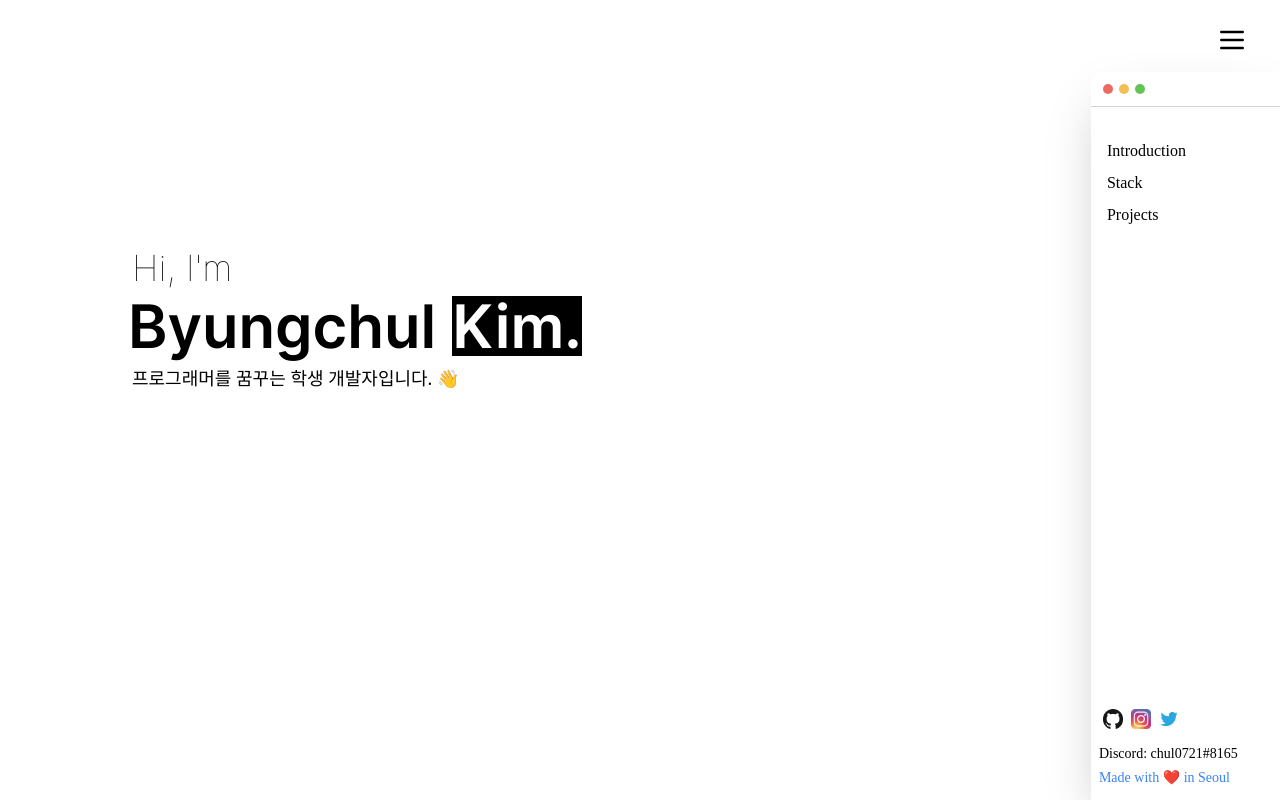
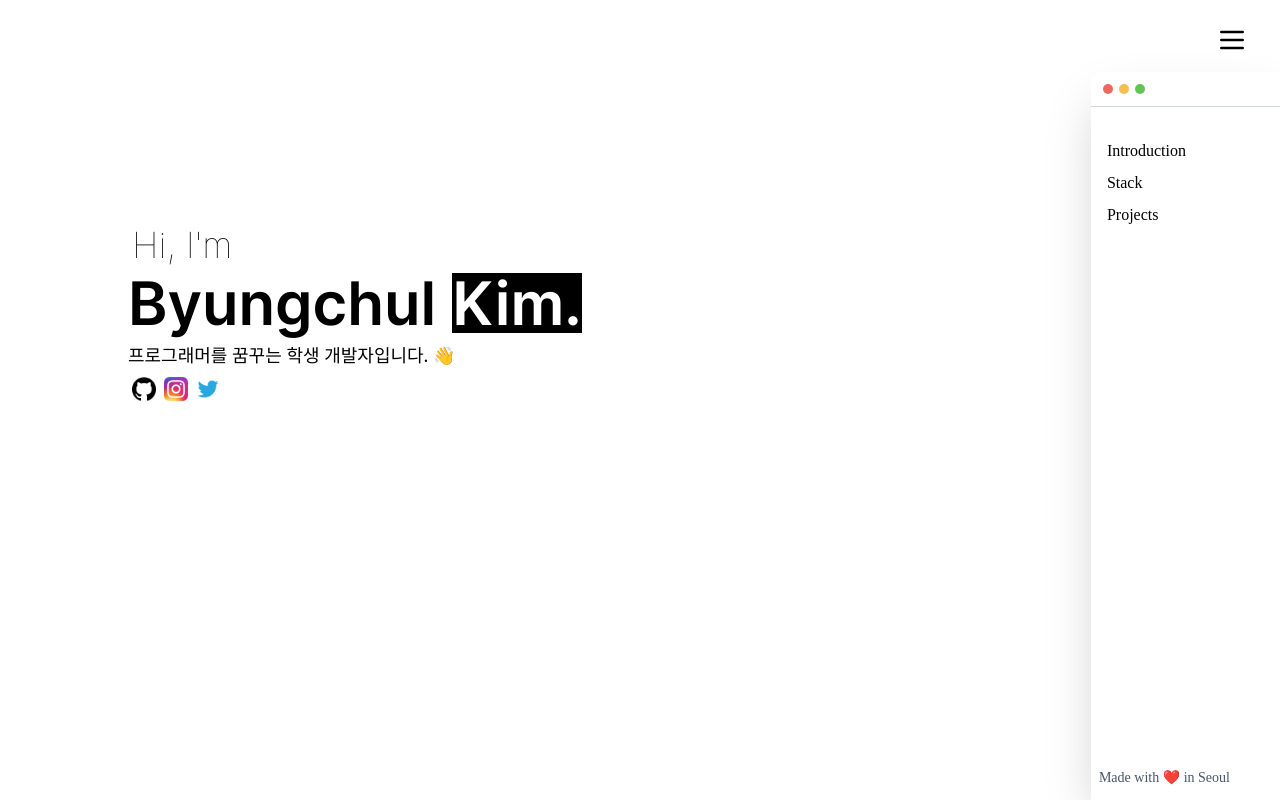
Before and after one commit to KimJinwoo2198/portfolio, a Next.js app: page / in a window 1280 px wide. Both pictures are taken after a click on the button 1232 px from the left and 40 px from the top of the page. Shown: the top 800 px of the page. Built offline with nearby package versions, Linux system fonts and the light colour scheme.

Commit message:
feat: add transition animations

```diff
--- a/components/Header.tsx
+++ b/components/Header.tsx
@@ -74,31 +74,10 @@ const Header: FC = () => {
                   <Link href="#stack">Stack</Link>
                   <Link href="#projects">Projects</Link>
 
-                  <div className="absolute bottom-3 text-sm left-2 font-inter_medium text-blue-500 hover:text-blue-300">
+                  <div className="absolute bottom-3 text-sm left-2 font-inter_medium text-slate-600 hover:text-slate-400">
                     <Link href="https://github.com/chul0721/portfolio">
                       <a target="_blank">Made with ❤️ in Seoul</a>
                     </Link>
-                  </div>
-                  <div className="flex absolute bottom-16 left-3 space-x-2">
-                    {Object.entries(socialLinks).map(([_, socialLink]) => (
-                      <div key={socialLink.src} className="flex">
-                        <Link href={socialLink.href}>
-                          <a target="_blank" rel="noreferrer">
-                            <div className="cursor-pointer hover:opacity-60 w-5">
-                              <Image
-                                src={`/img/${socialLink.src}`}
-                                alt="SNS Links"
-                                width="100%"
-                                height="100%"
-                              />
-                            </div>
-                          </a>
-                        </Link>
-                      </div>
-                    ))}
-                  </div>
-                  <div className="flex absolute bottom-9 left-2 text-sm font-inter_medium">
-                    Discord: chul0721#8165
                   </div>
                 </div>
               </motion.div>
--- a/components/ProjectCard.tsx
+++ b/components/ProjectCard.tsx
@@ -5,13 +5,14 @@ import Link from 'next/link'
 import Image from 'next/image'
 
 const ProjectCard: FC<projectCardProps> = (props) => {
-  const [isHovered, setIsHovered] = useState(false)
+  const [isHovered, setHovered] = useState(false)
 
   const checkHovered = () => {
-    setIsHovered(!isHovered)
+    setHovered(!isHovered)
   }
 
   return (
+    <div className="transition ease-in hover:scale-105">
       <Link href={props.href}>
         <a target="_blank">
           <motion.div
@@ -53,6 +54,7 @@ const ProjectCard: FC<projectCardProps> = (props) => {
                 {props.desc}
               </div>
             </div>
+
             <Image
               src={`/img/${props.src}`}
               className={
@@ -66,6 +68,7 @@ const ProjectCard: FC<projectCardProps> = (props) => {
           </motion.div>
         </a>
       </Link>
+    </div>
   )
 }
 
--- a/components/SkillCard.tsx
+++ b/components/SkillCard.tsx
@@ -1,16 +1,17 @@
 import { FC, useState } from 'react'
-import { motion } from 'framer-motion'
+import { AnimatePresence, motion } from 'framer-motion'
 import Image from 'next/image'
 import skillCardProps from '../typings/skillCardProps'
 
 const SkillCard: FC<skillCardProps> = (props) => {
-  const [isHovered, setIsHovered] = useState(false)
+  const [isHovered, setHovered] = useState(false)
 
   const checkHovered = () => {
-    setIsHovered(!isHovered)
+    setHovered(!isHovered)
   }
 
   return (
+    <div className="transition duration-200 ease-in hover:-translate-y-2">
       <motion.div
         initial="hidden"
         whileInView="visible"
@@ -39,6 +40,7 @@ const SkillCard: FC<skillCardProps> = (props) => {
           />
         </div>
       </motion.div>
+    </div>
   )
 }
 
--- a/pages/index.tsx
+++ b/pages/index.tsx
@@ -4,6 +4,9 @@ import { motion } from 'framer-motion'
 import { projects, skills } from '../components/data'
 import SkillCard from '../components/SkillCard'
 import ProjectCard from '../components/ProjectCard'
+import { socialLinks } from '../components/data'
+import Link from 'next/link'
+import Image from 'next/image'
 
 const Home: NextPage = () => {
   return (
@@ -52,9 +55,38 @@ const Home: NextPage = () => {
                   damping: 100,
                   mass: 1.8
                 }}
-                className="pl-1 text-lg"
+                className="text-lg"
               >
                 프로그래머를 꿈꾸는 학생 개발자입니다. 👋
+              </motion.div>
+              <motion.div
+                initial={{ y: 40, opacity: 0 }}
+                whileInView={{ y: 0, opacity: 1 }}
+                transition={{
+                  type: 'spring',
+                  delay: 0.5,
+                  stiffness: 250,
+                  damping: 100,
+                  mass: 1.8
+                }}
+                className="flex space-x-2 pl-1 py-2"
+              >
+                {Object.entries(socialLinks).map(([_, socialLink]) => (
+                  <div key={socialLink.src}>
+                    <Link href={socialLink.href}>
+                      <a target="_blank" rel="noreferrer">
+                        <div className="cursor-pointer hover:opacity-60 w-6">
+                          <Image
+                            src={`/img/${socialLink.src}`}
+                            alt="SNS Links"
+                            width="100%"
+                            height="100%"
+                          />
+                        </div>
+                      </a>
+                    </Link>
+                  </div>
+                ))}
               </motion.div>
             </div>
           </div>
@@ -129,7 +161,7 @@ const Home: NextPage = () => {
             }}
             className="pl-8 sm:pl-10 md:pl-20 2xl:pl-40 py-1 pr-8"
           >
-            제 토이 프로젝트들이에요. 아이템을 클릭하면 외부 사이트로 이동해요.
+            제가 참여한 프로젝트들이에요. 아이템을 클릭하면 외부 사이트로 이동해요.
           </motion.div>
           <div className="flex flex-row flex-grow flex-wrap justify-center md:space-x-8 pt-24">
             {Object.entries(projects).map(([_, project]) => (
```
Also changed, not shown: public/img/github.png, public/img/instagram.png. Lines whose indentation alone changed are shown as unchanged.
